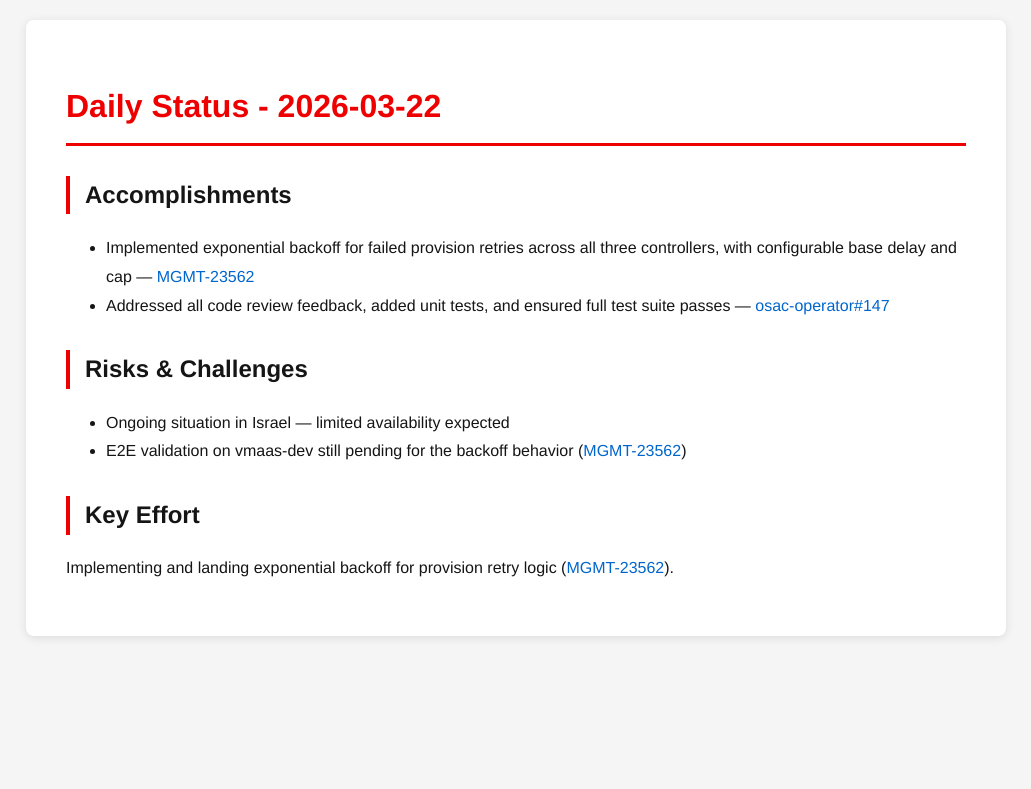
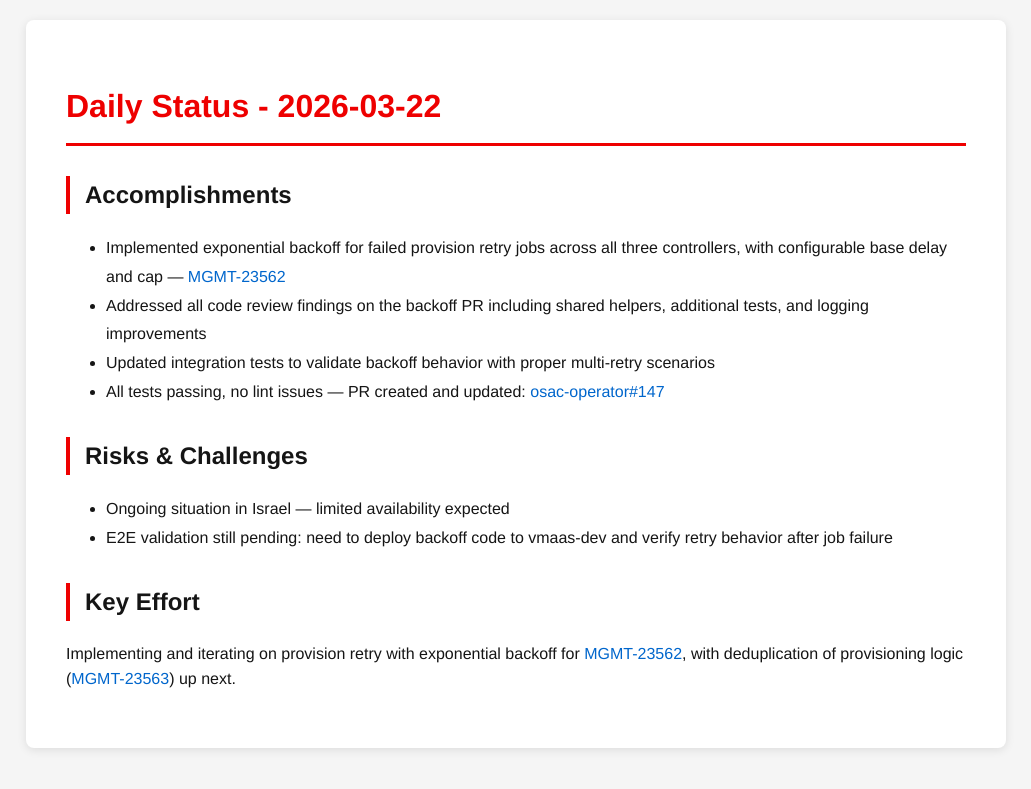
Before and after one commit to tzvatot/daily-status, a Jekyll site: the page built from 2026-03-22.md, in a window 1280 px wide. Shown: the top 789 px of the page, without its empty margins (124-1155 px from the left). Built offline with Jekyll 4.4.1, drawn with Linux system fonts in a browser that asks for light colours.

Commit message:
Daily status update - 2026-03-22

```diff
--- a/2026-03-22.md
+++ b/2026-03-22.md
@@ -7,12 +7,14 @@ date: 2026-03-22
 # Daily Status - 2026-03-22
 
 ## Accomplishments
-- Implemented exponential backoff for failed provision retries across all three controllers, with configurable base delay and cap — [MGMT-23562](https://issues.redhat.com/browse/MGMT-23562)
-- Addressed all code review feedback, added unit tests, and ensured full test suite passes — [osac-operator#147](https://github.com/osac-project/osac-operator/pull/147)
+- Implemented exponential backoff for failed provision retry jobs across all three controllers, with configurable base delay and cap — [MGMT-23562](https://issues.redhat.com/browse/MGMT-23562)
+- Addressed all code review findings on the backoff PR including shared helpers, additional tests, and logging improvements
+- Updated integration tests to validate backoff behavior with proper multi-retry scenarios
+- All tests passing, no lint issues — PR created and updated: [osac-operator#147](https://github.com/osac-project/osac-operator/pull/147)
 
 ## Risks & Challenges
 - Ongoing situation in Israel — limited availability expected
-- E2E validation on vmaas-dev still pending for the backoff behavior ([MGMT-23562](https://issues.redhat.com/browse/MGMT-23562))
+- E2E validation still pending: need to deploy backoff code to vmaas-dev and verify retry behavior after job failure
 
 ## Key Effort
-Implementing and landing exponential backoff for provision retry logic ([MGMT-23562](https://issues.redhat.com/browse/MGMT-23562)).
+Implementing and iterating on provision retry with exponential backoff for [MGMT-23562](https://issues.redhat.com/browse/MGMT-23562), with deduplication of provisioning logic ([MGMT-23563](https://issues.redhat.com/browse/MGMT-23563)) up next.
```
